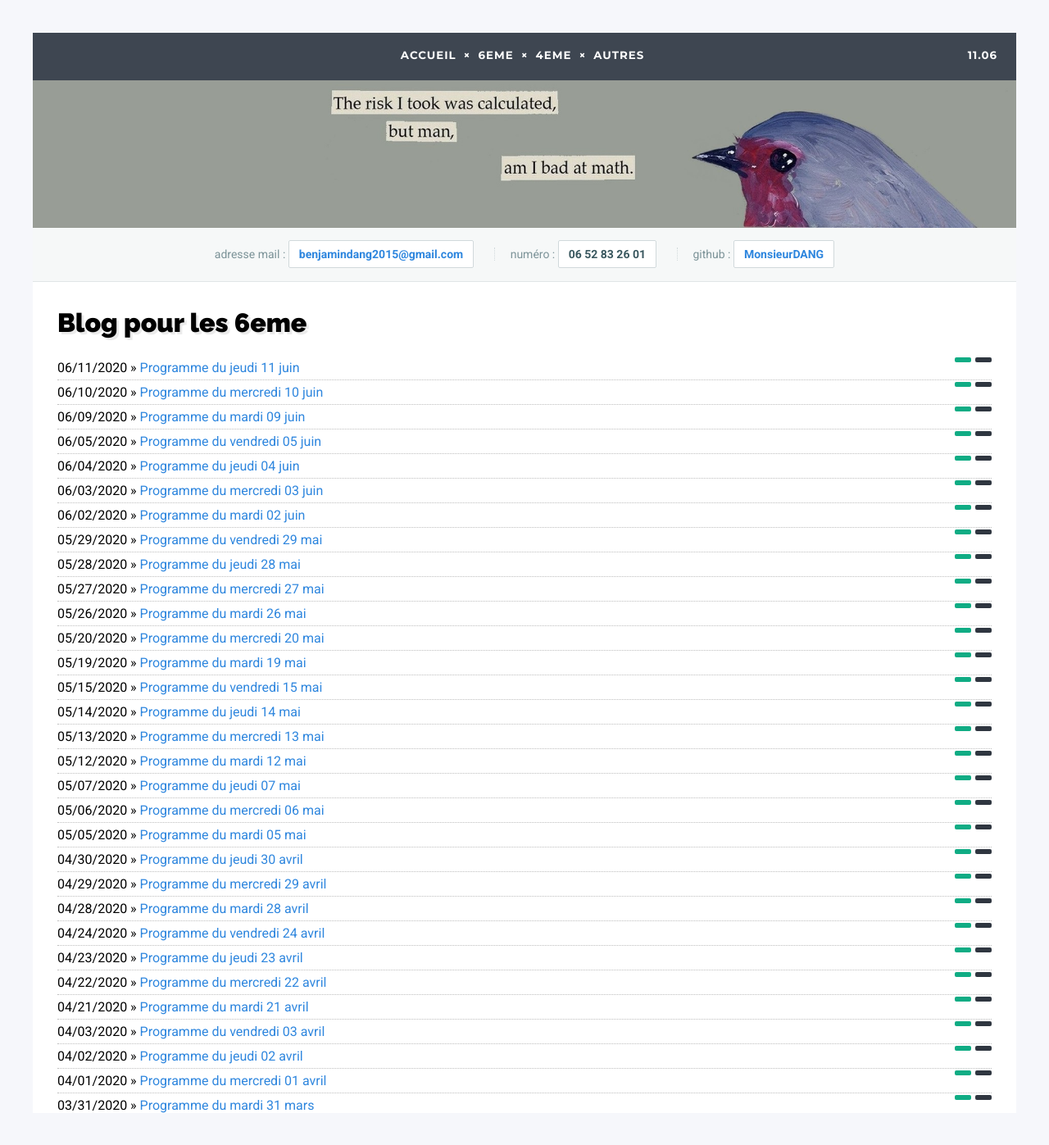
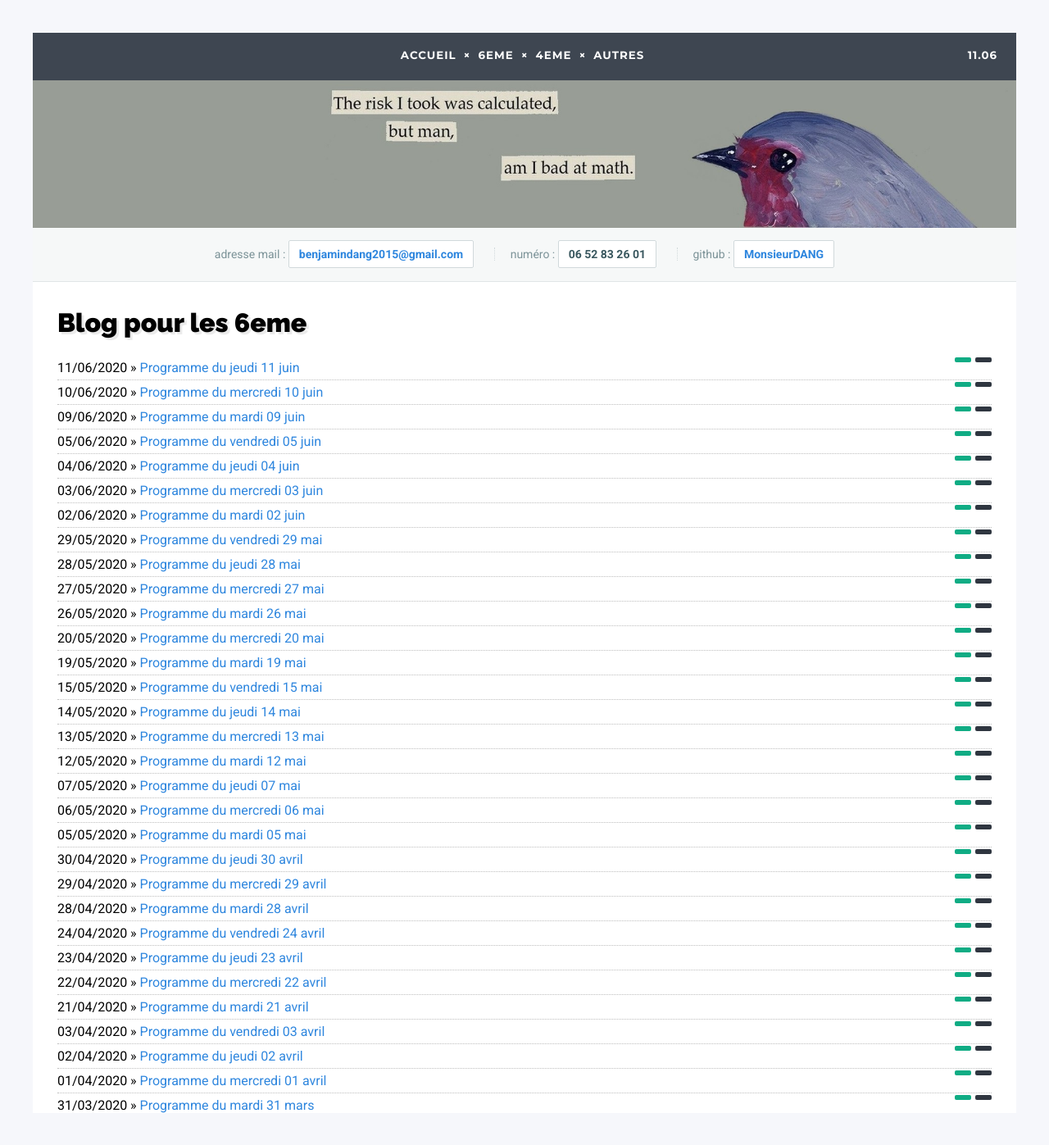
Before and after one commit to DangSinslay/DangSinslay.github.io, a Jekyll site: the page built from blog6/index.html, in a window 1280 px wide and 1400 px high. Shown: the top 1397 px of the window at 82% size. Built offline with Jekyll 4.4.1, drawn with Linux system fonts in a browser that asks for light colours; some of the changed text lies outside the part shown.

Commit message:
Update index.html

```diff
--- a/blog6/index.html
+++ b/blog6/index.html
@@ -7,7 +7,7 @@ title: Blog pour les 6eme
 	<ul class="posts">
 
 	  {% for post in site.categories.6eme %}
-	    <li><span>{{ post.date | date: "%m/%d/%Y" }}</span> » <a href="{{ post.url }}" title="{{ post.title }}">{{ post.title }}</a><span class="chapter">{{ post.chapter }}</span><span class="format">{{ post.format }}</span></li>
+	    <li><span>{{ post.date | date: "%d/%m/%Y" }}</span> » <a href="{{ post.url }}" title="{{ post.title }}">{{ post.title }}</a><span class="chapter">{{ post.chapter }}</span><span class="format">{{ post.format }}</span></li>
 	  {% endfor %}
 	</ul>
 </div>
```
